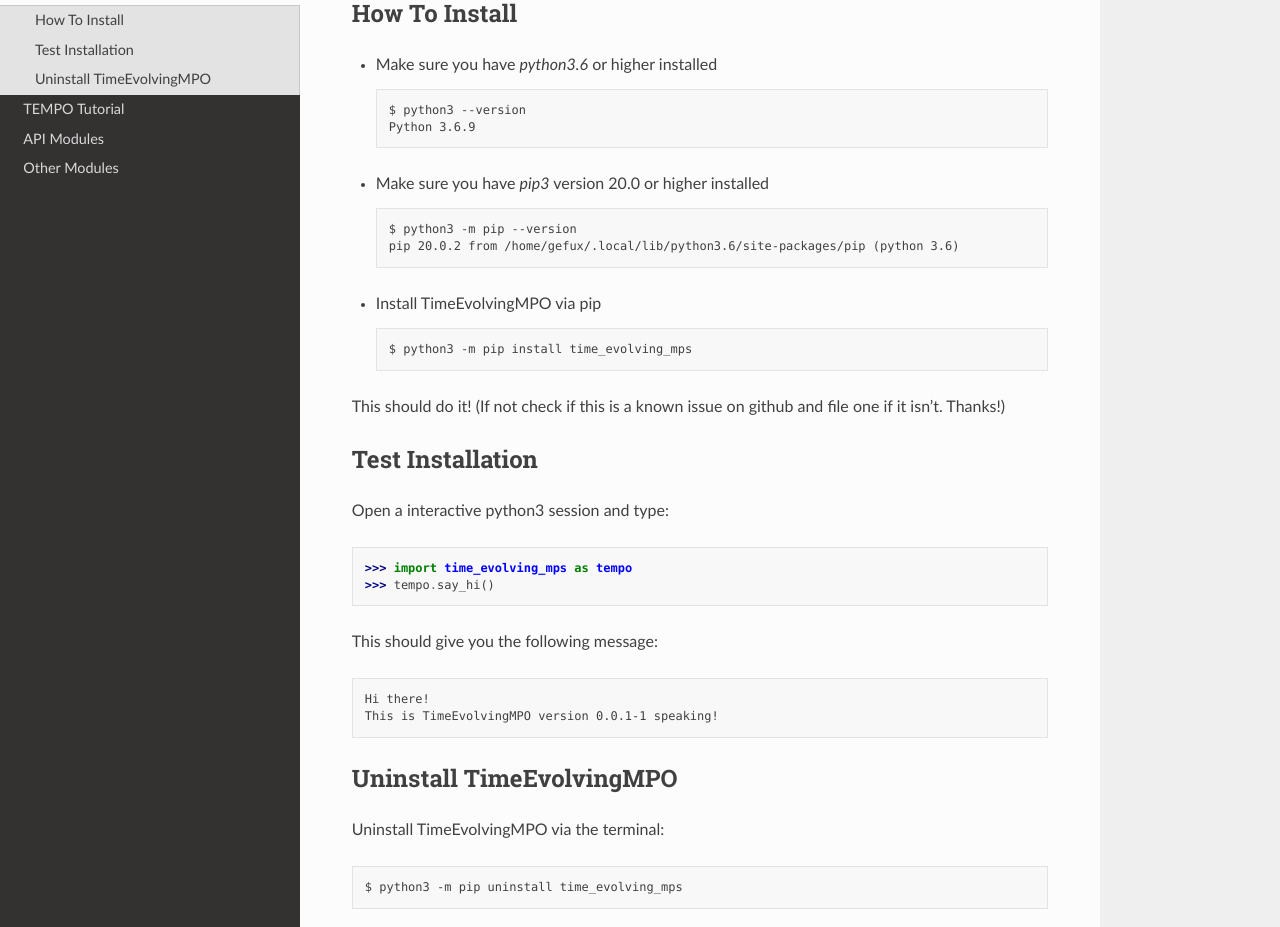
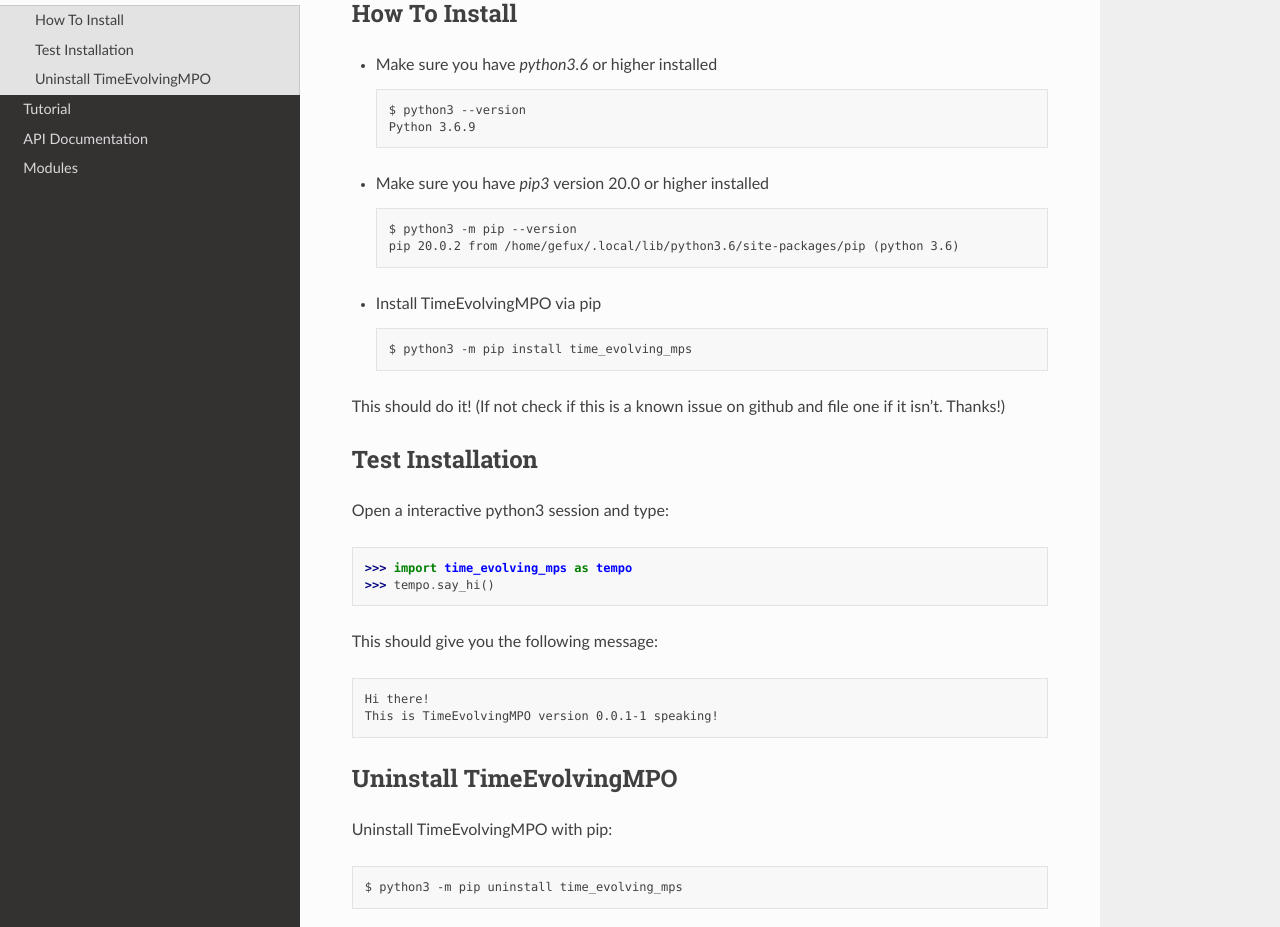
Before and after one commit to tempoCollaboration/OQuPy, a Sphinx documentation site: the page built from docs/pages/install.rst, in a window 1280 px wide and 1261 px high. Shown: the part 163-1090 px from the top of the window. Built offline with Sphinx 7.4.7 and the Read the Docs theme 2.0.0, drawn with Linux system fonts in a browser that asks for light colours.

Commit message:
Reorganise the docs

```diff
--- a/docs/conf.py
+++ b/docs/conf.py
@@ -45,6 +45,8 @@ extensions = [
 mathjax_path = \
 """https://cdn.mathjax.org/mathjax/latest/MathJax.js?config=TeX-AMS-MML_HTMLorMML"""
 
+todo_include_todos = True
+
 # Add any paths that contain templates here, relative to this directory.
 templates_path = ['_templates']
 
--- a/docs/index.rst
+++ b/docs/index.rst
@@ -17,8 +17,8 @@ A python3 library to efficiently compute non-markovian open quantum systems.
 
    pages/install
    pages/tutorial
-   pages/api_modules
-   pages/other_modules
+   pages/api
+   pages/modules
 
 Indices and tables
 ==================
--- a/docs/pages/install.rst
+++ b/docs/pages/install.rst
@@ -2,6 +2,7 @@
 
 Install TimeEvolvingMPO
 =======================
+
 
 How To Install
 --------------
@@ -32,6 +33,7 @@ How To Install
 This should do it! (If not check if this is a known issue on github and file
 one if it isn't. Thanks!)
 
+
 Test Installation
 -----------------
 
@@ -49,10 +51,11 @@ This should give you the following message:
   Hi there!
   This is TimeEvolvingMPO version 0.0.1-1 speaking!
 
+
 Uninstall TimeEvolvingMPO
 -------------------------
 
-Uninstall TimeEvolvingMPO via the terminal:
+Uninstall TimeEvolvingMPO with pip:
 
 .. code-block:: none
 
--- a/docs/pages/tutorial.rst
+++ b/docs/pages/tutorial.rst
@@ -1,5 +1,5 @@
-TEMPO Tutorial
-==============
+Tutorial
+========
 
 .. image:: https://mybinder.org/badge_logo.svg
  :target: https://mybinder.org/v2/gh/tempoCollaboration/TimeEvolvingMPO/master?filepath=tutorial.ipynb
```
Also changed, not shown: docs/pages/api.rst (added, +7 -0 lines), docs/pages/api_modules.rst (deleted, +0 -20 lines), docs/pages/modules.rst (+24 -0 lines), docs/pages/other_modules.rst (deleted, +0 -8 lines).
